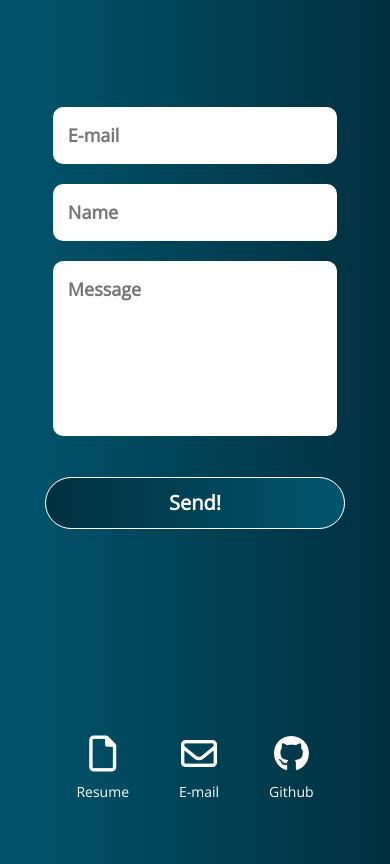
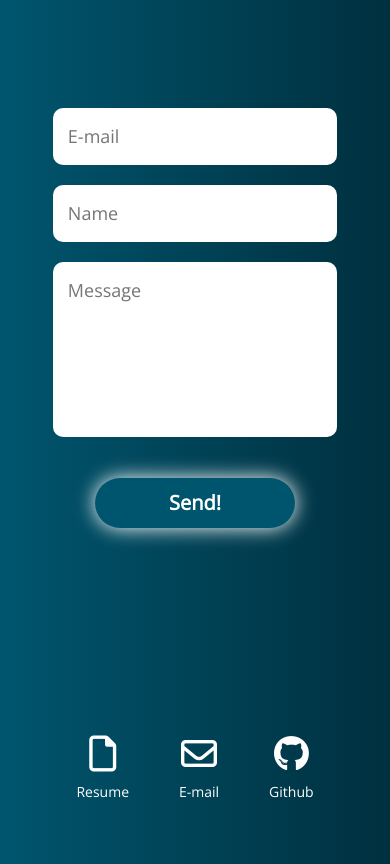
Before and after one commit to PedroL33/portfolio, a React (Create React App) app: page / in a window 390 px wide. Shown: the part 2580-3444 px from the top of the page. Built offline with nearby package versions, Linux system fonts and the light colour scheme; no server answers.

Commit message:
Submit button and input style update.

```diff
--- a/src/styles/contact.module.css
+++ b/src/styles/contact.module.css
@@ -85,7 +85,6 @@
   border: none;
   margin: 10px 0;
   font-size: 18px;
-  font-weight: 800;
   width: 75%;
   padding: 15px;
   border-radius: 10px;
@@ -100,12 +99,12 @@
   margin: 25px 0;
   padding: 10px 35px;
   border: none;
-  width: 400px;
+  width: 200px;
   border-radius: 30px;
   font-size: 20px;
   color: white;
-  background-image: linear-gradient(to right, #00303f, #00556e);
-  border: 1px solid white;
+  background: #00556e;
+  box-shadow: 0 0 20px white;
   font-weight: 800;
   transition: all 300ms ease;
 }
@@ -156,7 +155,7 @@
     display: none;
   }
   .button {
-    width: 300px;
+    width: 200px;
   }
   .form input, .form textarea {
     width: 90%;
```
